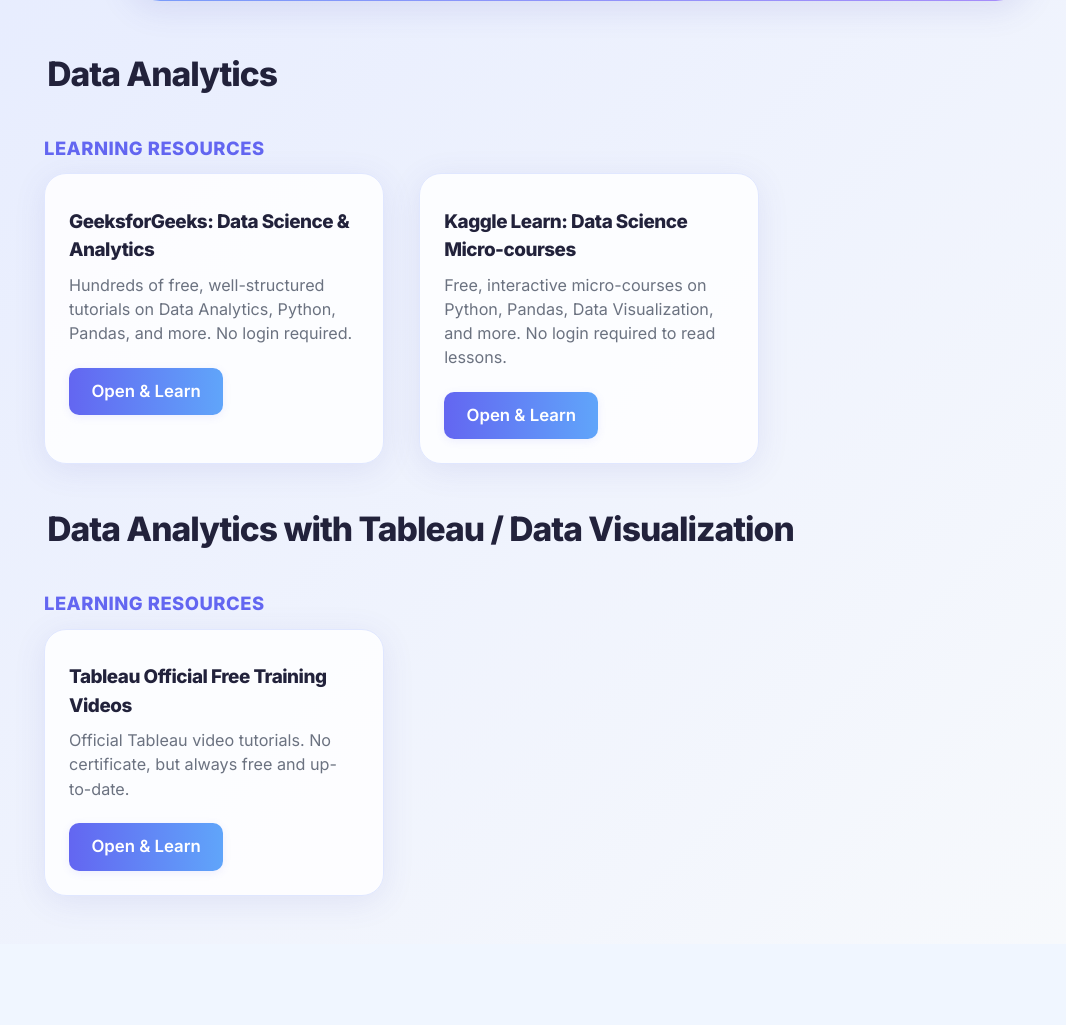
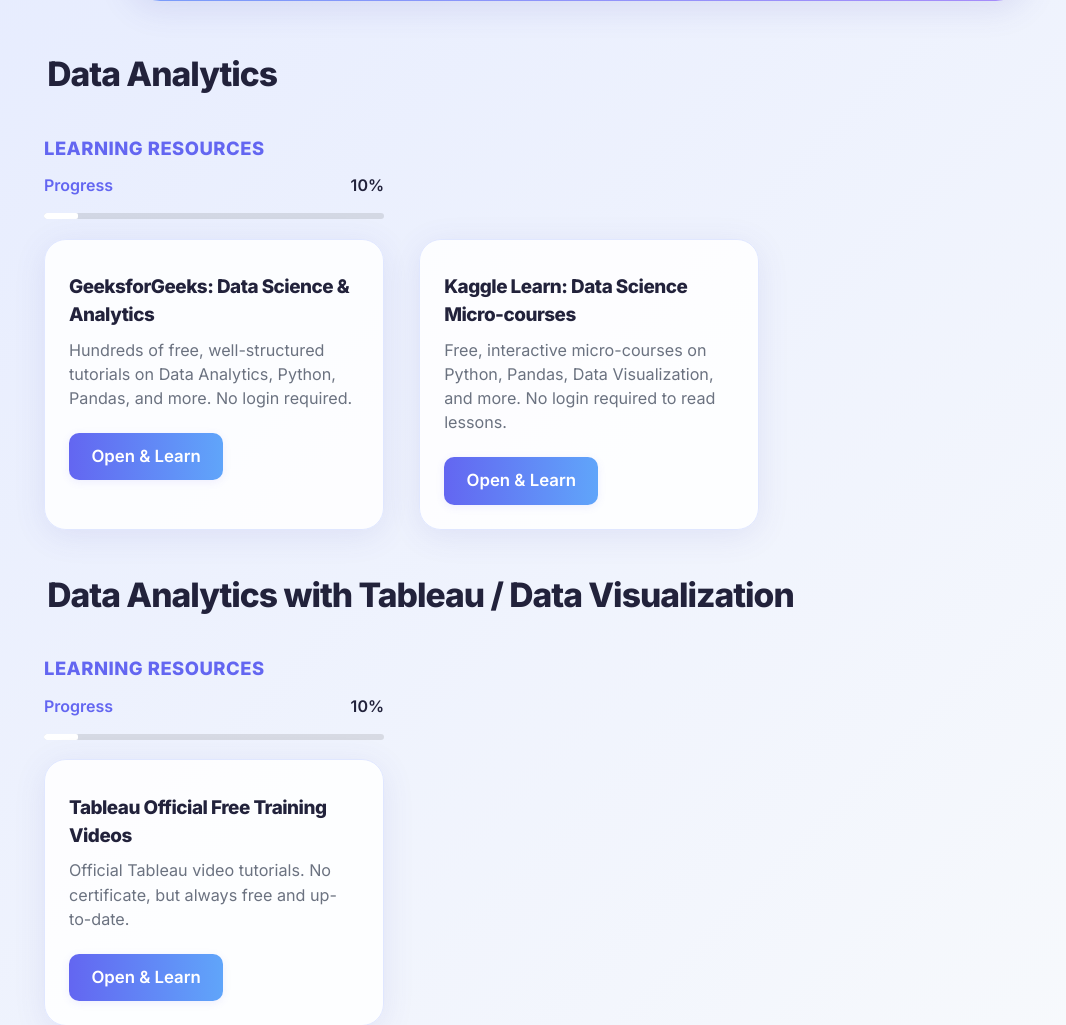
Before and after one commit to JyosyulaPrianshu/ProjectDataAnalytics, a Flask app: template toycraft-tales-flask/templates/course.html in a window 1280 px wide. Shown: the part 901-1926 px from the top of the page, without its empty margins (62-1128 px from the left). Before the commit the page ends 1805 px from the top, so only its background shows below. Run offline with Flask 3, Linux system fonts and the light colour scheme; the template is opened without the code that fills it: most values are stand-ins (such as "Sample title", 1, 10 or a date in 2020).

Commit message:
Update course.html

```diff
--- a/toycraft-tales-flask/templates/course.html
+++ b/toycraft-tales-flask/templates/course.html
@@ -140,6 +140,15 @@
 <div class="course-section">
   <div class="course-title">Data Analytics</div>
   <div class="resource-category">Learning Resources</div>
+  <div style="max-width:340px;margin-bottom:1.2rem;">
+    <div style="display:flex;justify-content:space-between;align-items:center;">
+      <span style="font-weight:600;color:#6366f1;">Progress</span>
+      <span style="font-size:1rem;font-weight:600;color:#22223b;">{{ analytics_progress }}%</span>
+    </div>
+    <div class="progress-bar-container">
+      <div class="progress-bar" style="width: {{ analytics_progress }}%;"></div>
+    </div>
+  </div>
   <div class="resource-list">
     <div class="resource-card">
       <div class="resource-title">GeeksforGeeks: Data Science & Analytics</div>
@@ -156,6 +165,15 @@
 <div class="course-section">
   <div class="course-title">Data Analytics with Tableau / Data Visualization</div>
   <div class="resource-category">Learning Resources</div>
+  <div style="max-width:340px;margin-bottom:1.2rem;">
+    <div style="display:flex;justify-content:space-between;align-items:center;">
+      <span style="font-weight:600;color:#6366f1;">Progress</span>
+      <span style="font-size:1rem;font-weight:600;color:#22223b;">{{ tableau_progress }}%</span>
+    </div>
+    <div class="progress-bar-container">
+      <div class="progress-bar" style="width: {{ tableau_progress }}%;"></div>
+    </div>
+  </div>
   <div class="resource-list">
     <div class="resource-card">
       <div class="resource-title">Tableau Official Free Training Videos</div>
```
